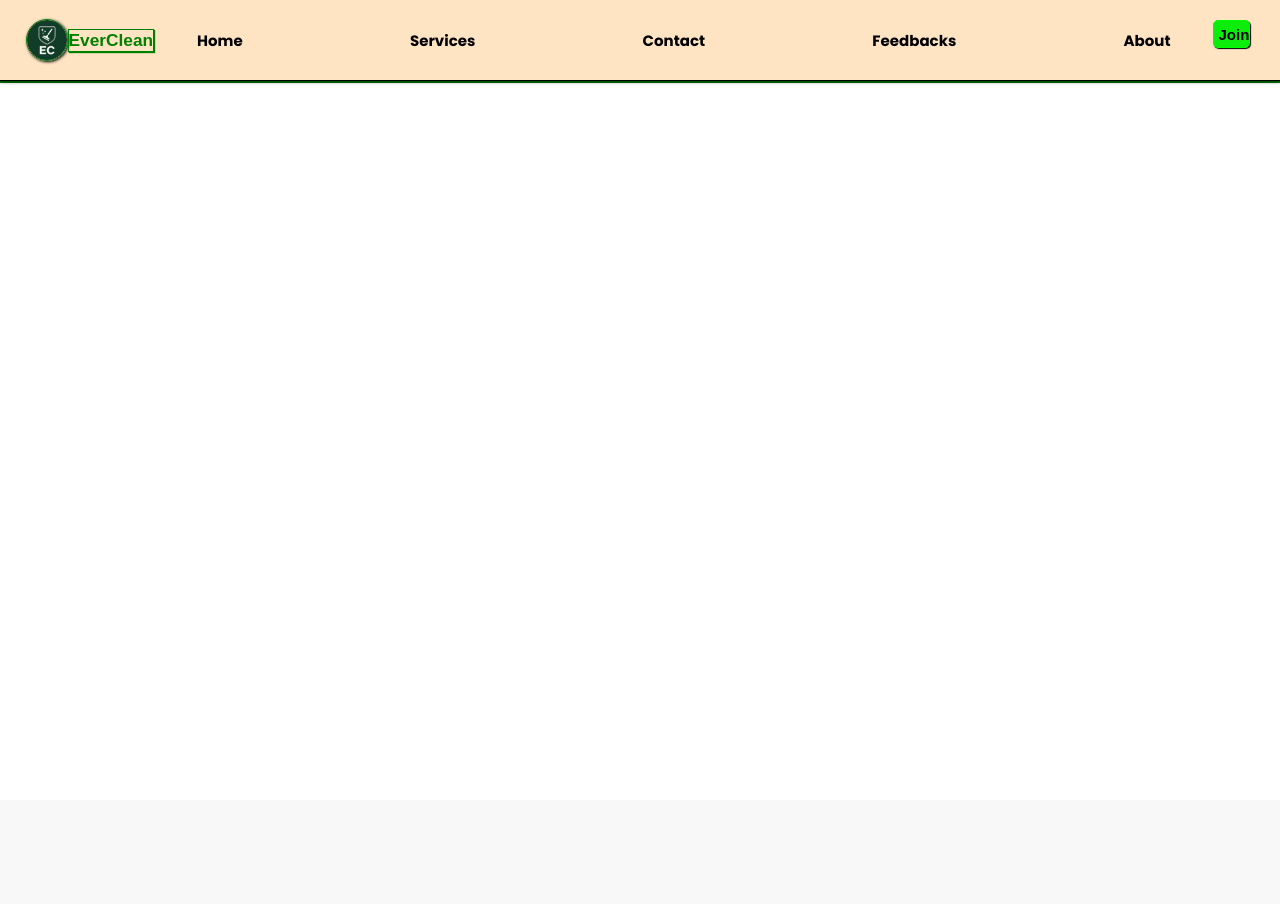
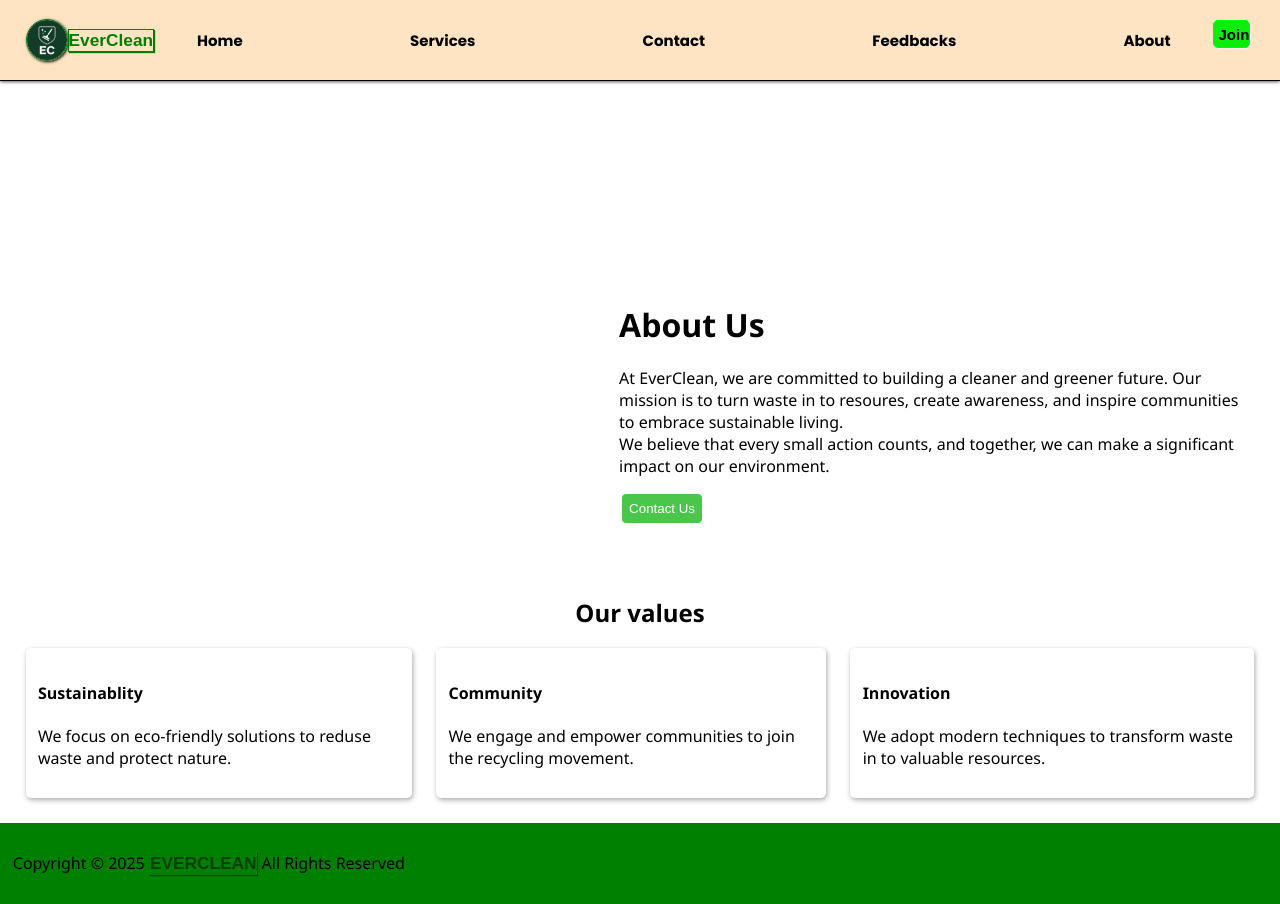
Before and after one commit to EverCleanIntern/EverClean, a PHP site: page /about.html in a window 1280 px wide. Before the commit the page ends 84 px from the top, so only its background shows below. Run offline with PHP 8.4, Linux system fonts and the light colour scheme.

Commit message:
about page and feedback modification

```diff
--- a/about.css
+++ b/about.css
@@ -1,8 +1,70 @@
 body{
     margin: 0;
     padding: 0;
-    font-family:'poppins' ,sans-serif;
+    font-family: 'Segoe UI', Tahoma, Geneva, Verdana, sans-serif;
 }
+
+/*
+main
+*/
+main{
+    margin-top:20%
+}
+
+.top{
+    display: flex;
+    flex-direction: row;
+    padding: 2%;
+}
+
+@media(max-width:666px){
+    .top{
+        display: flex;
+        flex-direction: column;
+    }
+}
+
+.left{
+    width: 100%;
+    padding: 2%;
+}
+
+.bottom{
+    display: flex;
+    flex-direction: column;
+    justify-items: center;
+    align-items: center;
+    padding: 2%;
+}
+
+.values-div{
+    display: flex;
+    flex-direction: row;
+    gap: 2%;
+}
+
+.values-div div{
+    box-shadow: 1px 2px 5px rgb(174, 169, 169);
+    border-radius: 5px;
+    padding: 1%;
+}
+@media(max-width:666px){
+    .values-div{
+        display: flex;
+        flex-direction: column;
+    }
+}
+
+button{
+    background-color: rgb(29, 185, 29,0.8);
+    color: white;
+    border: 1px solid;
+    border-radius: 5px;
+    padding: 7px;
+
+}
+
+
 
 
 /*
--- a/about.html
+++ b/about.html
@@ -40,6 +40,47 @@
             </div>
     </header>
 
+    <main>
+        <div class="top">
+            <div class="left">
+
+            </div>
+
+            <div class="right">
+                <h1>About Us</h2>
+                <p>At EverClean, we are committed to building a cleaner and greener future. Our mission is to turn waste in to resoures, create awareness, and inspire communities to embrace sustainable living. <br>
+                We believe that every small action counts, and together, we can make a significant impact on our environment.</p>
+                </p>
+
+                <a href="contact.html"><button>Contact Us</button></a>
+
+            </div>
+        </div>
+
+        <div class="bottom">
+            <h2>
+                Our values
+            </h2>
+
+            <div class="values-div">
+                <div>
+                    <h4>Sustainablity</h4>
+                    <p>We focus on eco-friendly solutions to reduse waste and protect nature.</p>
+                </div>
+
+                <div>
+                    <h4>Community</h4>
+                    <p>We engage and empower communities to join the recycling movement.</p>
+                </div>
+
+                <div>
+                    <h4>Innovation</h4>
+                    <p>We adopt modern techniques to transform waste in to valuable resources.</p>
+                </div>
+            </div>
+        </div>
+    </main>
+
 
      <footer>
          <p class="Copyright">Copyright &copy; 2025 <label class="label">EVERCLEAN </label> All Rights Reserved</p>
--- a/feedback.css
+++ b/feedback.css
@@ -23,7 +23,7 @@ main{
 
 h3 p{
     line-height: 25px;
-    margin-left: 5px;
+    margin-left: 5%;
 }
 
 .feedback-container{
```
